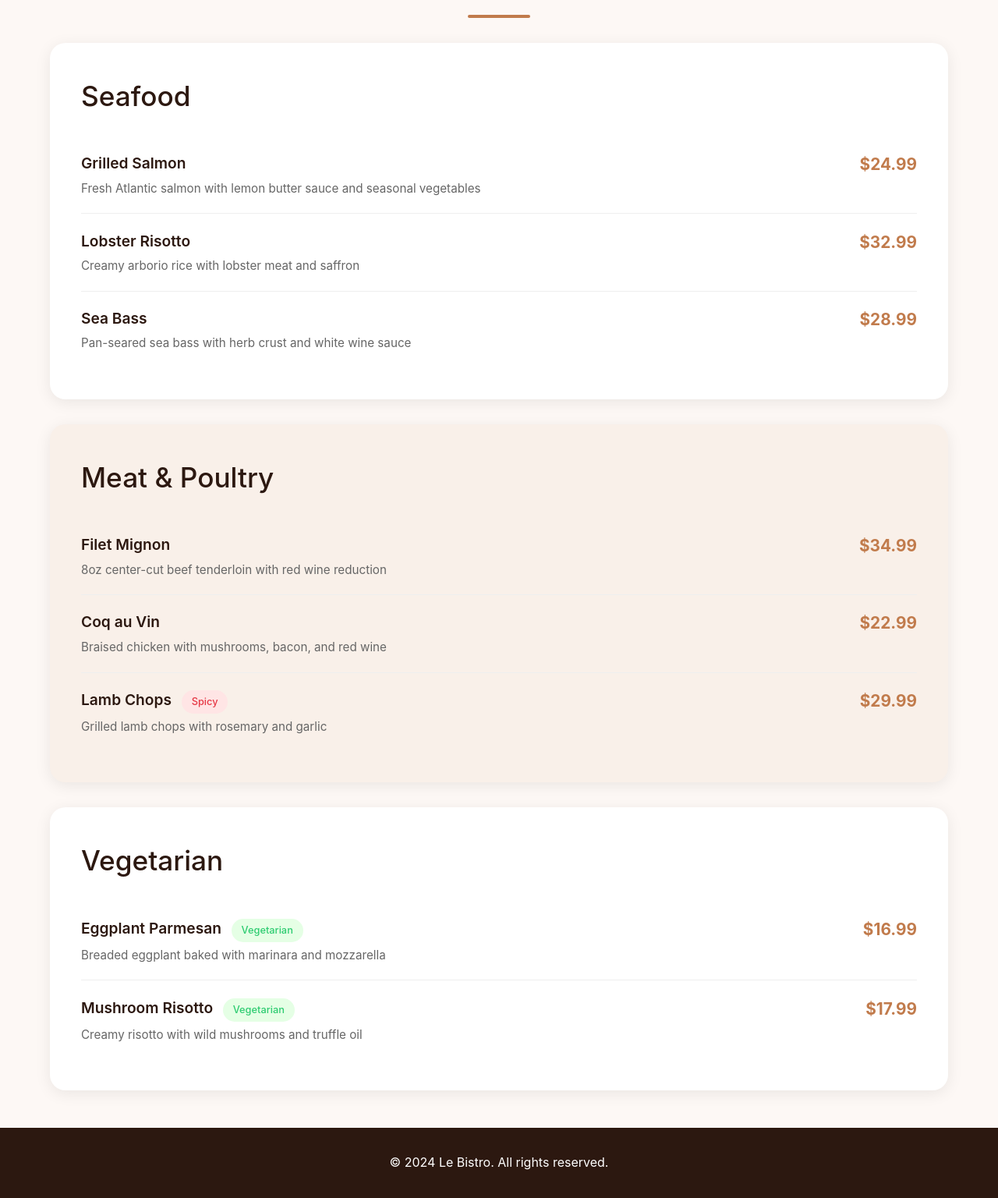
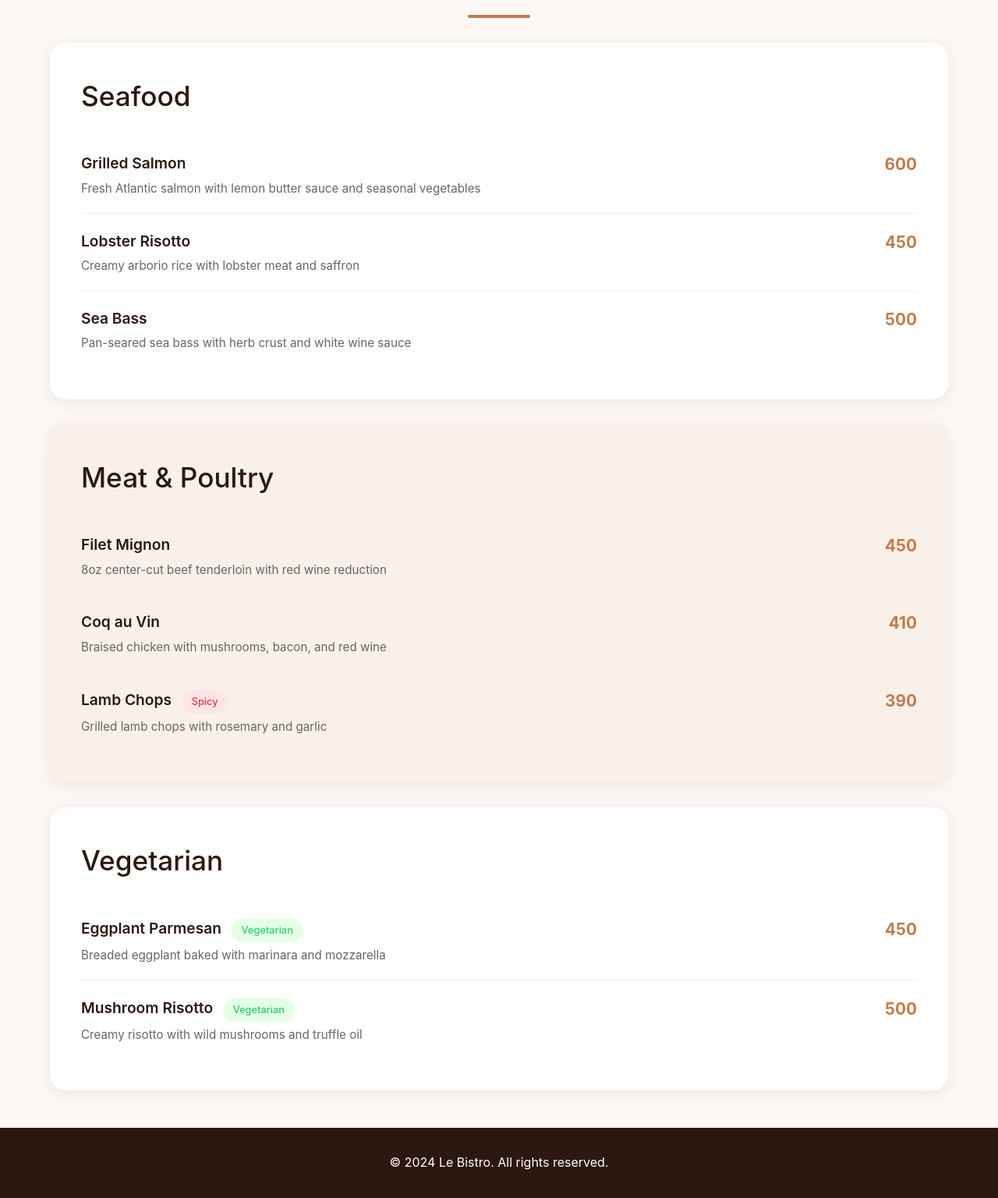
Before and after one commit to Dhairya3012-IT/le-bistro-the-restro-, a Django app: page /main-courses/ in a window 1280 px wide. Shown: the part 184-1720 px from the top of the page at 78% size. Run offline with Django 5.2, Linux system fonts and the light colour scheme; data that the repository does not hold is empty.

Commit message:
UI updated

```diff
--- a/restaurant_project/templates/main_courses.html
+++ b/restaurant_project/templates/main_courses.html
@@ -12,21 +12,21 @@
             <div class="item-name">Grilled Salmon</div>
             <div class="item-desc">Fresh Atlantic salmon with lemon butter sauce and seasonal vegetables</div>
         </div>
-        <div class="item-price">$24.99</div>
+        <div class="item-price">600</div>
     </div>
     <div class="menu-item">
         <div class="item-info">
             <div class="item-name">Lobster Risotto</div>
             <div class="item-desc">Creamy arborio rice with lobster meat and saffron</div>
         </div>
-        <div class="item-price">$32.99</div>
+        <div class="item-price">450</div>
     </div>
     <div class="menu-item">
         <div class="item-info">
             <div class="item-name">Sea Bass</div>
             <div class="item-desc">Pan-seared sea bass with herb crust and white wine sauce</div>
         </div>
-        <div class="item-price">$28.99</div>
+        <div class="item-price">500</div>
     </div>
 </div>
 
@@ -37,21 +37,21 @@
             <div class="item-name">Filet Mignon</div>
             <div class="item-desc">8oz center-cut beef tenderloin with red wine reduction</div>
         </div>
-        <div class="item-price">$34.99</div>
+        <div class="item-price">450</div>
     </div>
     <div class="menu-item">
         <div class="item-info">
             <div class="item-name">Coq au Vin</div>
             <div class="item-desc">Braised chicken with mushrooms, bacon, and red wine</div>
         </div>
-        <div class="item-price">$22.99</div>
+        <div class="item-price">410</div>
     </div>
     <div class="menu-item">
         <div class="item-info">
             <div class="item-name">Lamb Chops <span class="badge badge-spicy">Spicy</span></div>
             <div class="item-desc">Grilled lamb chops with rosemary and garlic</div>
         </div>
-        <div class="item-price">$29.99</div>
+        <div class="item-price">390</div>
     </div>
 </div>
 
@@ -62,14 +62,14 @@
             <div class="item-name">Eggplant Parmesan <span class="badge badge-veg">Vegetarian</span></div>
             <div class="item-desc">Breaded eggplant baked with marinara and mozzarella</div>
         </div>
-        <div class="item-price">$16.99</div>
+        <div class="item-price">450</div>
     </div>
     <div class="menu-item">
         <div class="item-info">
             <div class="item-name">Mushroom Risotto <span class="badge badge-veg">Vegetarian</span></div>
             <div class="item-desc">Creamy risotto with wild mushrooms and truffle oil</div>
         </div>
-        <div class="item-price">$17.99</div>
+        <div class="item-price">500</div>
     </div>
 </div>
 {% endblock %}
```
